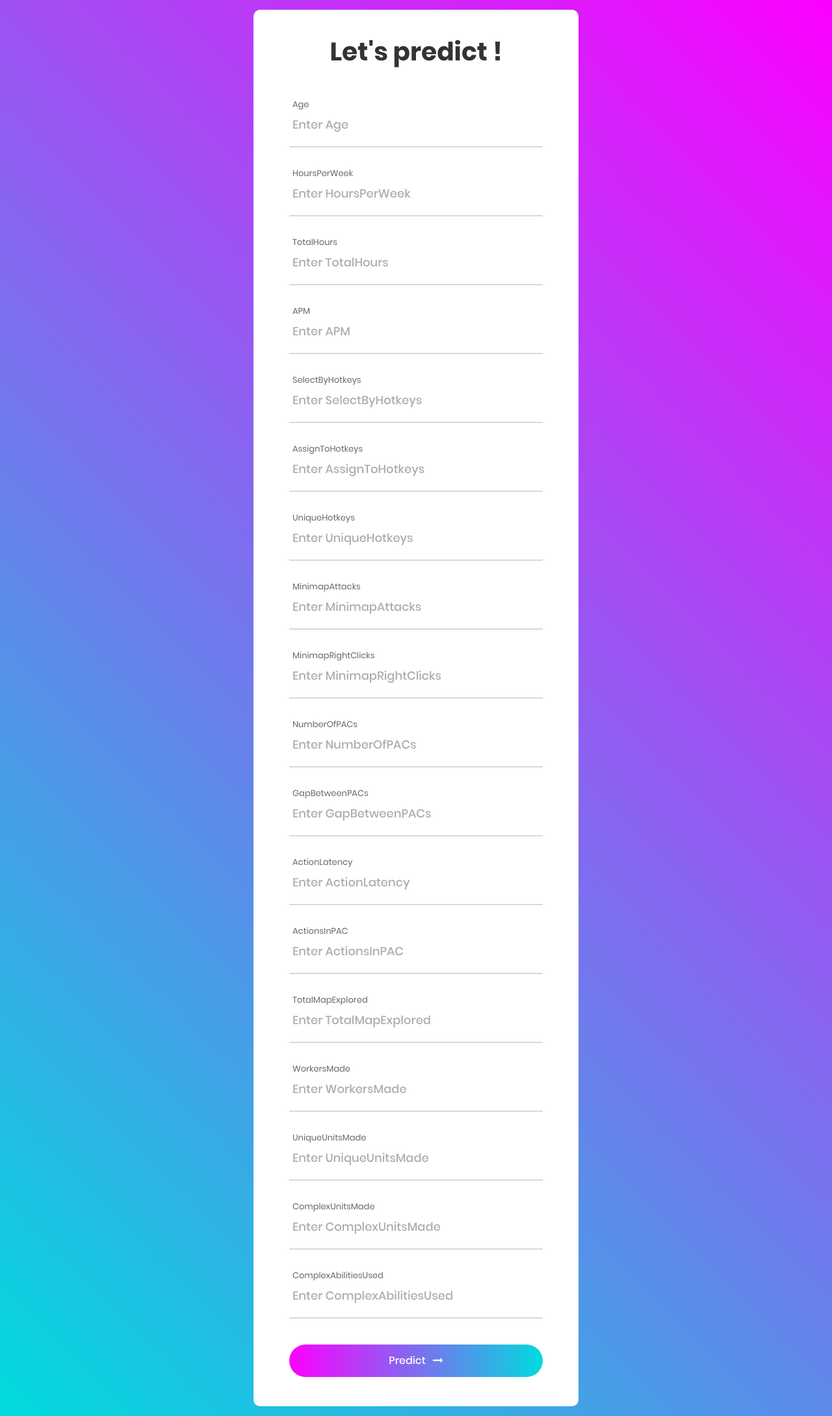
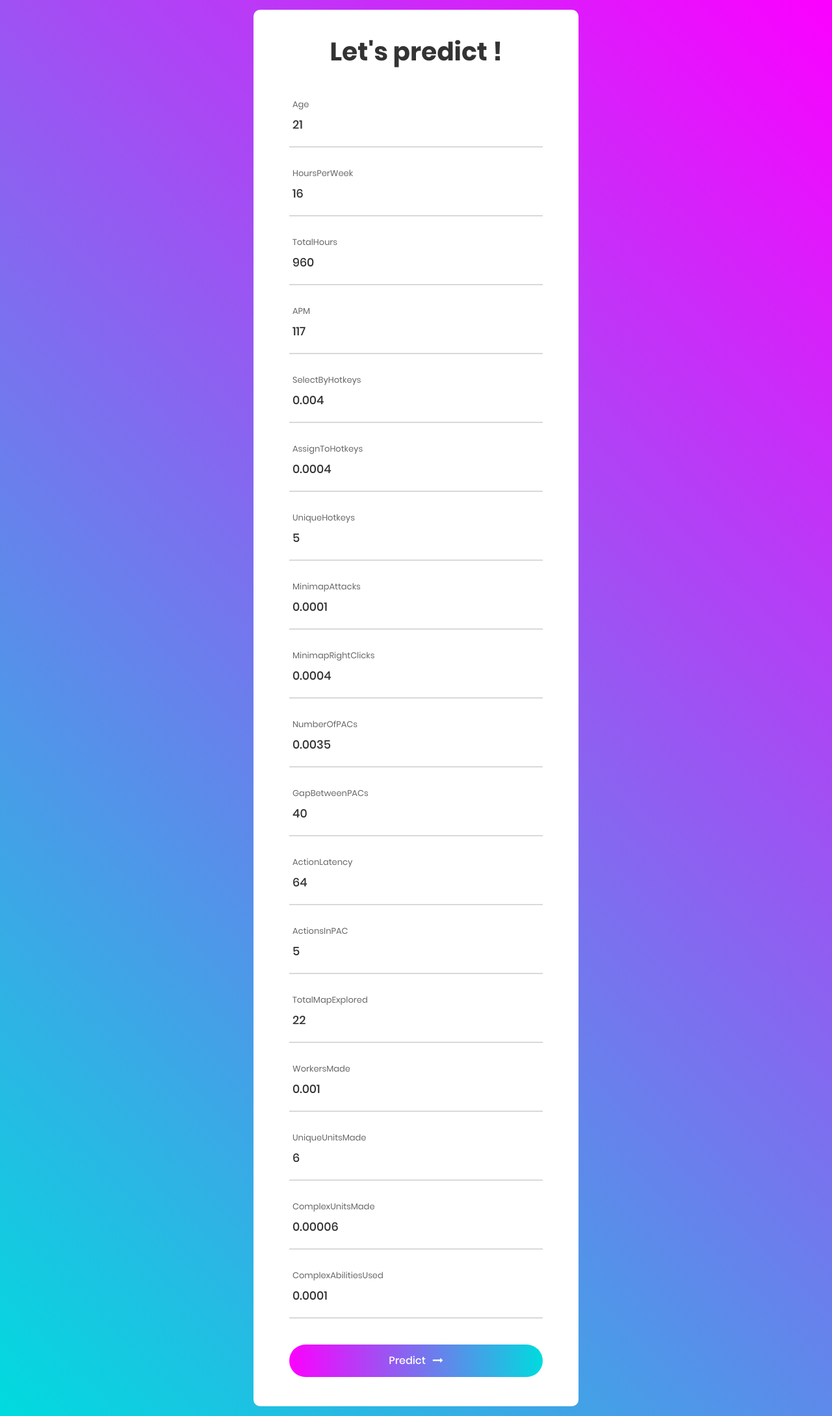
Before and after one commit to VictorGoubet/Dataset-Analysis, a Flask app: page /API_form in a window 1280 px wide. Shown: the whole page at 65% size. Run offline with Flask 2, Linux system fonts and the light colour scheme; some libraries are stand-ins or nearby versions.

Commit message:
modif readme + modif form

```diff
--- a/API/templates/form.html
+++ b/API/templates/form.html
@@ -9,109 +9,109 @@
 
 	<div class="wrap-input100 validate-input" data-validate="Age is required">
 		<span class="label-input100">Age</span>
-		<input class="input100" type="number" min=0 name="Age" placeholder="Enter Age">
+		<input class="input100" type="number" min=0 name="Age" placeholder="Enter Age" required value=21>
 		<span class="focus-input100"></span>
 	</div>
 
 	<div class="wrap-input100 validate-input" data-validate="HoursPerWeek is required">
 		<span class="label-input100">HoursPerWeek</span>
-		<input class="input100" type="number" min=0 name="HoursPerWeek" placeholder="Enter HoursPerWeek">
+		<input class="input100" type="number" min=0 name="HoursPerWeek" placeholder="Enter HoursPerWeek" required value=16>
 		<span class="focus-input100"></span>
 	</div>
 
 	<div class="wrap-input100 validate-input" data-validate="TotalHours is required">
 		<span class="label-input100">TotalHours</span>
-		<input class="input100" type="number" min=0 name="TotalHours" placeholder="Enter TotalHours">
+		<input class="input100" type="number" min=0 name="TotalHours" placeholder="Enter TotalHours" required value=960>
 		<span class="focus-input100"></span>
 	</div>
 
 	<div class="wrap-input100 validate-input" data-validate="APM is required">
 		<span class="label-input100">APM</span>
-		<input class="input100" type="number" min=0 step="0.1" name="APM" placeholder="Enter APM">
+		<input class="input100" type="number" min=0 step="0.1" name="APM" placeholder="Enter APM" required value=117>
 		<span class="focus-input100"></span>
 	</div>
 
 	<div class="wrap-input100 validate-input" data-validate="SelectByHotkeys is required">
 		<span class="label-input100">SelectByHotkeys</span>
-		<input class="input100" type="number" min=0 step="0.1" name="SelectByHotkeys" placeholder="Enter SelectByHotkeys">
+		<input class="input100" type="number" min=0 step="0.001" name="SelectByHotkeys" placeholder="Enter SelectByHotkeys" required value=0.004>
 		<span class="focus-input100"></span>
 	</div>
 
 	<div class="wrap-input100 validate-input" data-validate="AssignToHotkeys is required">
 		<span class="label-input100">AssignToHotkeys</span>
-		<input class="input100" type="number" min=0 step="0.1" name="AssignToHotkeys" placeholder="Enter AssignToHotkeys">
+		<input class="input100" type="number" min=0 step="0.0001" name="AssignToHotkeys" placeholder="Enter AssignToHotkeys" required value=0.0004>
 		<span class="focus-input100"></span>
 	</div>
 
 	<div class="wrap-input100 validate-input" data-validate="UniqueHotkeys is required">
 		<span class="label-input100">UniqueHotkeys</span>
-		<input class="input100" type="number" min=0 step="0.1" name="UniqueHotkeys" placeholder="Enter UniqueHotkeys">
+		<input class="input100" type="number" min=0 name="UniqueHotkeys" placeholder="Enter UniqueHotkeys" required value=5>
 		<span class="focus-input100"></span>
 	</div>
 
 	<div class="wrap-input100 validate-input" data-validate="MinimapAttacks is required">
 		<span class="label-input100">MinimapAttacks</span>
-		<input class="input100" type="number" min=0 step="0.1" name="MinimapAttacks" placeholder="Enter MinimapAttacks">
+		<input class="input100" type="number" min=0 step="0.000001" name="MinimapAttacks" placeholder="Enter MinimapAttacks" required value=0.0001>
 		<span class="focus-input100"></span>
 	</div>
 
 	<div class="wrap-input100 validate-input" data-validate="MinimapRightClicks is required">
 		<span class="label-input100">MinimapRightClicks</span>
-		<input class="input100" type="number" min=0 step="0.1" name="MinimapRightClicks" placeholder="Enter MinimapRightClicks">
+		<input class="input100" type="number" min=0 step="0.00001" name="MinimapRightClicks" placeholder="Enter MinimapRightClicks" required value=0.0004>
 		<span class="focus-input100"></span>
 	</div>
 
 	<div class="wrap-input100 validate-input" data-validate="NumberOfPACs is required">
 		<span class="label-input100">NumberOfPACs</span>
-		<input class="input100" type="number" min=0 step="0.1" name="NumberOfPACs" placeholder="Enter NumberOfPACs">
+		<input class="input100" type="number" min=0 step="0.0001" name="NumberOfPACs" placeholder="Enter NumberOfPACs" required value=0.0035>
 		<span class="focus-input100"></span>
 	</div>
 
 	<div class="wrap-input100 validate-input" data-validate="GapBetweenPACs is required">
 		<span class="label-input100">GapBetweenPACs</span>
-		<input class="input100" type="number" min=0 step="0.1" name="GapBetweenPACs" placeholder="Enter GapBetweenPACs">
+		<input class="input100" type="number" min=0 step="0.1" name="GapBetweenPACs" placeholder="Enter GapBetweenPACs" required value=40>
 		<span class="focus-input100"></span>
 	</div>
 
 	<div class="wrap-input100 validate-input" data-validate="ActionLatency is required">
 		<span class="label-input100">ActionLatency</span>
-		<input class="input100" type="number" min=0 step="0.1" name="ActionLatency" placeholder="Enter ActionLatency">
+		<input class="input100" type="number" min=0 step="0.1" name="ActionLatency" placeholder="Enter ActionLatency" required value=64>
 		<span class="focus-input100"></span>
 	</div>
 
 	<div class="wrap-input100 validate-input" data-validate="ActionsInPAC is required">
 		<span class="label-input100">ActionsInPAC</span>
-		<input class="input100" type="number" min=0 step="0.1" name="ActionsInPAC" placeholder="Enter ActionsInPAC">
+		<input class="input100" type="number" min=0 step="0.1" name="ActionsInPAC" placeholder="Enter ActionsInPAC" required value=5>
 		<span class="focus-input100"></span>
 	</div>
 
 	<div class="wrap-input100 validate-input" data-validate="TotalMapExplored is required">
 		<span class="label-input100">TotalMapExplored</span>
-		<input class="input100" type="number" min=0 step="0.1" name="TotalMapExplored" placeholder="Enter TotalMapExplored">
+		<input class="input100" type="number" min=0 name="TotalMapExplored" placeholder="Enter TotalMapExplored" required value=22>
 		<span class="focus-input100"></span>
 	</div>
 
 	<div class="wrap-input100 validate-input" data-validate="WorkersMade is required">
 		<span class="label-input100">WorkersMade</span>
-		<input class="input100" type="number" min=0 step="0.1" name="WorkersMade" placeholder="Enter WorkersMade">
+		<input class="input100" type="number" min=0 step="0.00001" name="WorkersMade" placeholder="Enter WorkersMade" required value=0.001>
 		<span class="focus-input100"></span>
 	</div>
 
 	<div class="wrap-input100 validate-input" data-validate="UniqueUnitsMade is required">
 		<span class="label-input100">UniqueUnitsMade</span>
-		<input class="input100" type="number" min=0 step="0.1" name="UniqueUnitsMade" placeholder="Enter UniqueUnitsMade">
+		<input class="input100" type="number" min=0 name="UniqueUnitsMade" placeholder="Enter UniqueUnitsMade" required value=6>
 		<span class="focus-input100"></span>
 	</div>
 
 	<div class="wrap-input100 validate-input" data-validate="ComplexUnitsMade is required">
 		<span class="label-input100">ComplexUnitsMade</span>
-		<input class="input100" type="number" min=0 step="0.1" name="ComplexUnitsMade" placeholder="Enter ComplexUnitsMade">
+		<input class="input100" type="number" min=0 step="0.000001" name="ComplexUnitsMade" placeholder="Enter ComplexUnitsMade" required value=0.00006>
 		<span class="focus-input100"></span>
 	</div>
 
 	<div class="wrap-input100 validate-input" data-validate="ComplexAbilitiesUsed is required">
 		<span class="label-input100">ComplexAbilitiesUsed</span>
-		<input class="input100" type="number" min=0 step="0.1" name="ComplexAbilitiesUsed" placeholder="Enter ComplexAbilitiesUsed">
+		<input class="input100" type="number" min=0 step="0.00001" name="ComplexAbilitiesUsed" placeholder="Enter ComplexAbilitiesUsed" required value=0.0001>
 		<span class="focus-input100"></span>
 	</div>
 
```
Also changed, not shown: README.md, 1 other file.
